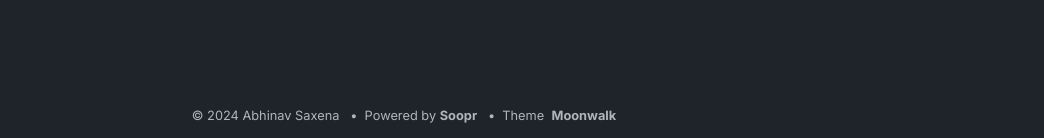
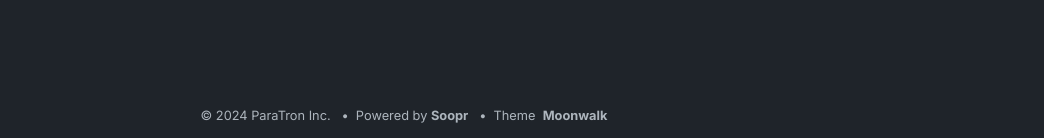
Before and after one commit to ParaTronIncorporated/paratronincorporated.github.io, a Jekyll site: the page built from index.md, in a window 1280 px wide and 900 px high, scrolled down 965 px. Shown: the part 759-897 px from the top of the window, without its empty margins (236-1280 px from the left). Built offline with Jekyll 4.4.1, drawn with Linux system fonts in a browser that asks for light colours; some of the changed text lies outside the part shown.

Commit message:
Update _config.yml

```diff
--- a/_config.yml
+++ b/_config.yml
@@ -1,5 +1,5 @@
-title: Moonwalk
-author: Abhinav Saxena
+title: ParaTron Incorporated Web
+author: ParaTron Inc.
 url: https://www.abhinavsaxena.com/moonwalk # root address of the site
 description: > # description of the site (multiple lines allowed)
   Moonwalk is a fast and elegant Jekyll theme with a clean dark mode. It comes with horizontal list (for navbar and footer), card list (for portfolio), and a generic vertical list. It is very easy to modify in case you want to build over it - please see _layouts/home.html to do that.
```
